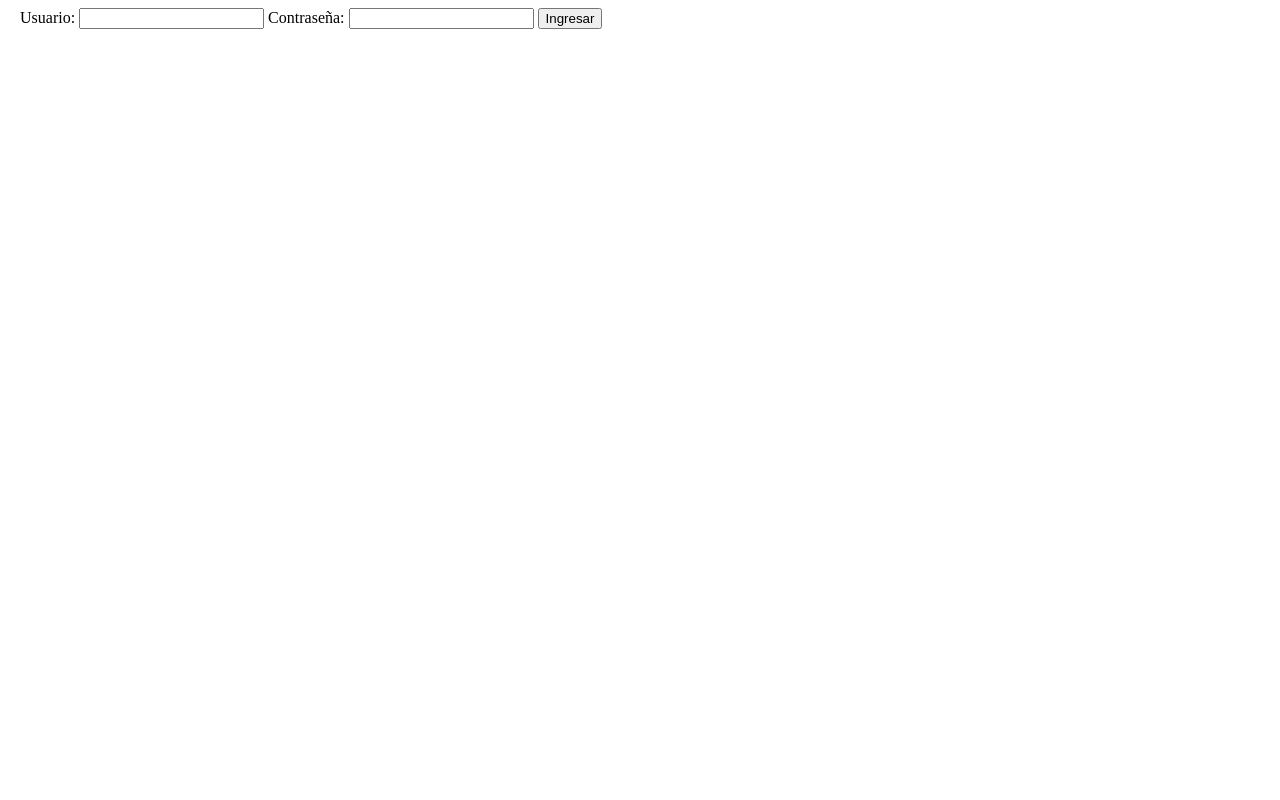
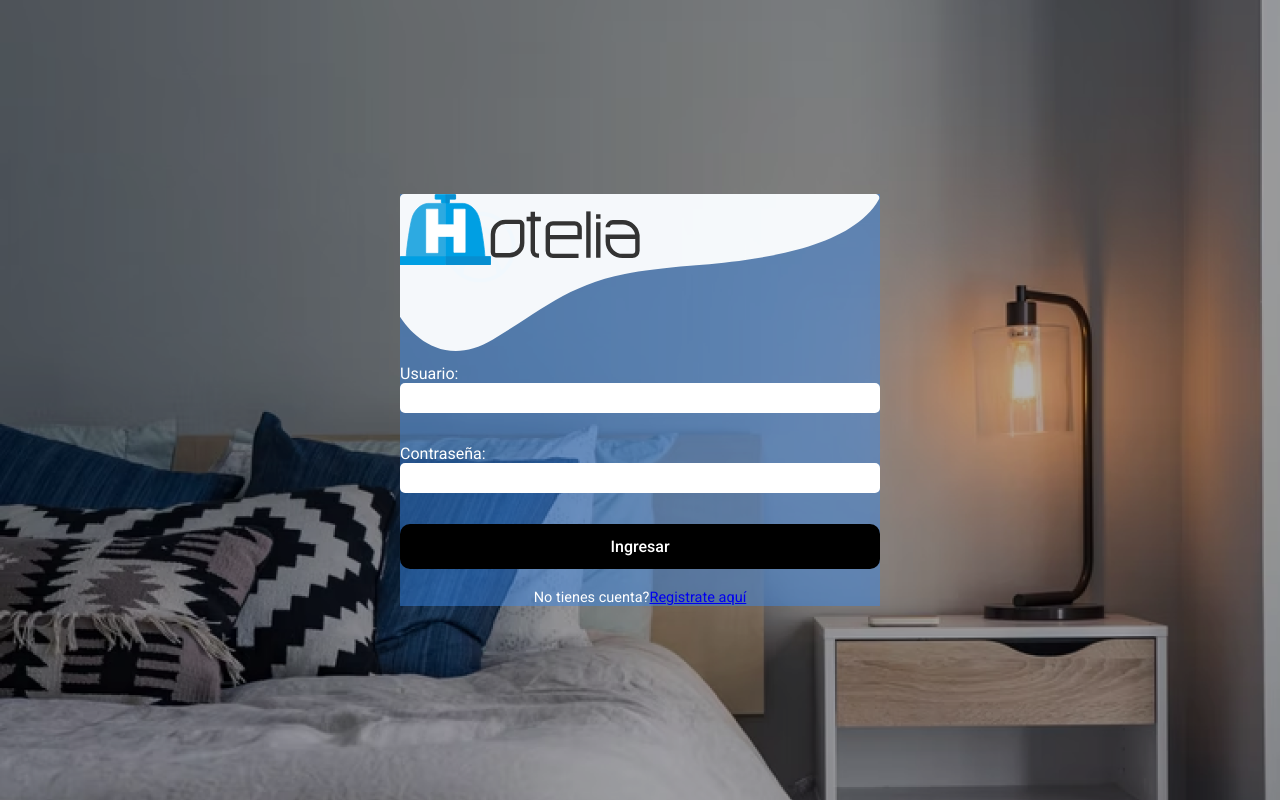
Before and after one commit to Solaya777/TALLER_0_Maquetaci-n_Responsive, a plain HTML site: page login.html in a window 1280 px wide. Drawn offline with Linux system fonts and the light colour scheme; files that its build step writes are made by us from their sources.

Commit message:
Se realizó el login, parte del index y registro

```diff
--- a/css/login.css
+++ b/css/login.css
@@ -0,0 +1,109 @@
+@import url('https://fonts.googleapis.com/css2?family=Marcellus&family=Roboto:ital,wght@0,100;0,300;0,400;0,500;0,700;0,900;1,100;1,300;1,400;1,500;1,700;1,900&display=swap');
+
+:root {
+    --azulclaro: #48D6ED;
+    --azuloscuro: #337AB7;
+    --azulnegro: #303342;
+    --negro: #333333;
+    --negro2: #000;
+    --gris: #B2B3B3;
+    --fondo: #FFFEFC;
+    --verdeazul: #157A8A;
+    --Magenta: #9C2759;
+    --blanco: #fff;
+    --degradado: linear-gradient(49.54deg, #337AB7 2.89%, #0B3860 80.34%);
+}
+
+* {
+    margin: 0;
+    padding: 0;
+    box-sizing: border-box;
+    box-sizing: border-box;
+    font-family: 'Roboto', sans-serif;
+}
+
+body {
+    font-family: 'Roboto', sans-serif;
+    font-size: 16px;
+    display: flex;
+    justify-content: center;
+    align-items: center;
+    min-height: 100vh;
+    background-image: url(../img/login/bg-login.png);
+}
+
+h1,
+h2,
+h3,
+h4,
+h5 {
+    font-family: 'Marcellus', serif;
+}
+
+.wrapper {
+    width: 480px;
+    background-color: rgba(58, 137, 235, 0.479);
+    color: white;
+    position: relative;
+}
+
+.wrapper .input-box {
+    width: 100%;
+    height: 50px;
+    margin: 30px 0;
+    padding-top: 30px;
+}
+
+.input-box input {
+    width: 100%;
+    height: 30px;
+    border: none;
+    outline: none;
+    border-radius: 5px;
+}
+
+.wrapper .btn {
+    margin-top: 30px;
+    width: 100%;
+    height: 45px;
+    background: black;
+    border: none;
+    outline: none;
+    border-radius: 10px;
+    font-size: 16px;
+    color: white;
+    font-weight: 500;
+}
+
+.wrapper .register-link {
+    font-size: 14.5px;
+    text-align: center;
+    margin-top: 20px;
+}
+
+.register-link p a:hover {
+    text-decoration: underline;
+}
+
+.vector-login {
+    position: absolute;
+    top: 0;
+    left: 0;
+    z-index: 0;
+    width: 480px;
+}
+
+
+.hotelia-horizontal {
+    width: 50%;
+    position: absolute;
+    top: 0;
+    left: 0;
+    z-index: 1;
+}
+
+.login-user {
+
+    width: 160px;
+    height: 100%;
+}
--- /dev/null
+++ b/css/register.css
@@ -0,0 +1,41 @@
+body {
+    font-family: Arial, sans-serif;
+    background-color: #f9f9f9;
+    background-image: url(https://th.bing.com/th/id/R.442e112e9ecdc7314690a96aeee4dd5d?rik=AyboD9oR52GwVA&pid=ImgRaw&r=0;)
+}
+.container {
+    max-width: 400px;
+    margin: 0 auto;
+    padding: 20px;
+    background-color: #ffffff;
+    border-radius: 5px;
+    box-shadow: 0 2px 4px rgba(0, 0, 0, 0.1);
+}
+h1 {
+    text-align: center;
+}
+label {
+    display: block;
+    margin-bottom: 10px;
+}
+input[type="text"],
+input[type="password"] {
+    width: 100%;
+    padding: 10px;
+    margin-bottom: 20px;
+    border: 1px solid #ccc;
+    border-radius: 3px;
+}
+button[type="submit"] {
+    background-color: #007bff;
+    color: #ffffff;
+    border: none;
+    padding: 10px 20px;
+    border-radius: 3px;
+    cursor: pointer;
+    align-items: center;
+    justify-content: center;
+}
+button[type="submit"]:hover {
+    background-color: #0056b3;
+}
--- a/login.html
+++ b/login.html
@@ -3,22 +3,31 @@
 <head>
     <meta charset="UTF-8">
     <meta name="viewport" content="width=device-width, initial-scale=1.0">
-    <link rel="stylesheet" href="login.css">
+    <link rel="stylesheet" href="css/login.css">
     <title>Document</title>
 </head>
 <body>
-    <div>
-    <img src="" alt="">
-    <img src="" alt="">
-    <img src="" alt="">
+    <div class="wrapper">
+        <img src="img/login/vector-login.svg" class="vector-login">
+        <img src="img/Hotelia horizontal negro.svg" class="hotelia-horizontal">
+        <img src="img/login/R.png" class="login-user">
+        <form>
+            <div class="input-box">
+    <label for="usuario">Usuario:</label> <br>
+    <input type="text" id="Usuario" name="Usuario">
+    <br>
+        </div>
+        <div class="input-box">
+    <label for="contraseña">Contraseña:</label><br>
+    <input type="password" id="Contraseña" name="Contraseña">
+    <br>
+        </div>
 
-    <label for="usuario">Usuario:</label>
-    <input type="text" id="Usuario" name="Usuario">
-
-    <label for="contraseña">Contraseña:</label>
-    <input type="password" id="Contraseña" name="Contraseña">
-
-    <button>Ingresar</button>
+    <button type="submit" class="btn">Ingresar</button>
+    <div class="register-link">
+        <p>No tienes cuenta?<a href="register.html">Registrate aquí</a></p>
+    </div>
+</form>
     </div>
 
 </body>
```
Also changed, not shown: css/styles.css (+30 -4 lines), index.html (+35 -5 lines), pruebaxd.html (added, +62 -0 lines), register.html (added, +49 -0 lines), img/login/R.png (added).
